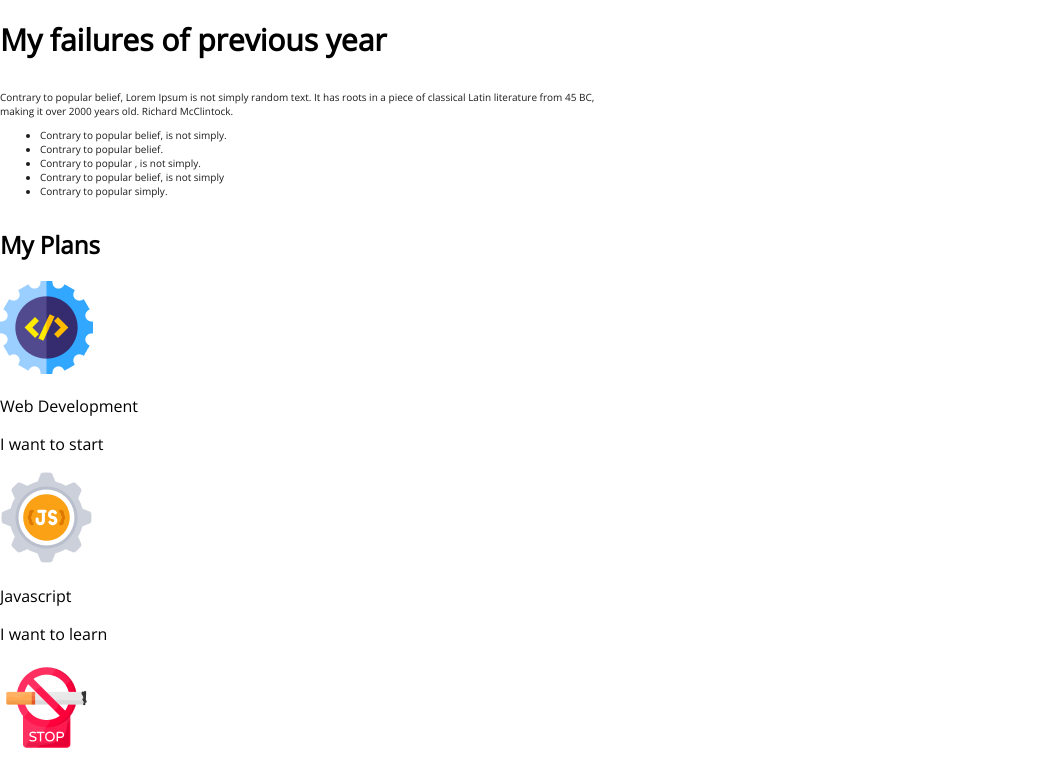
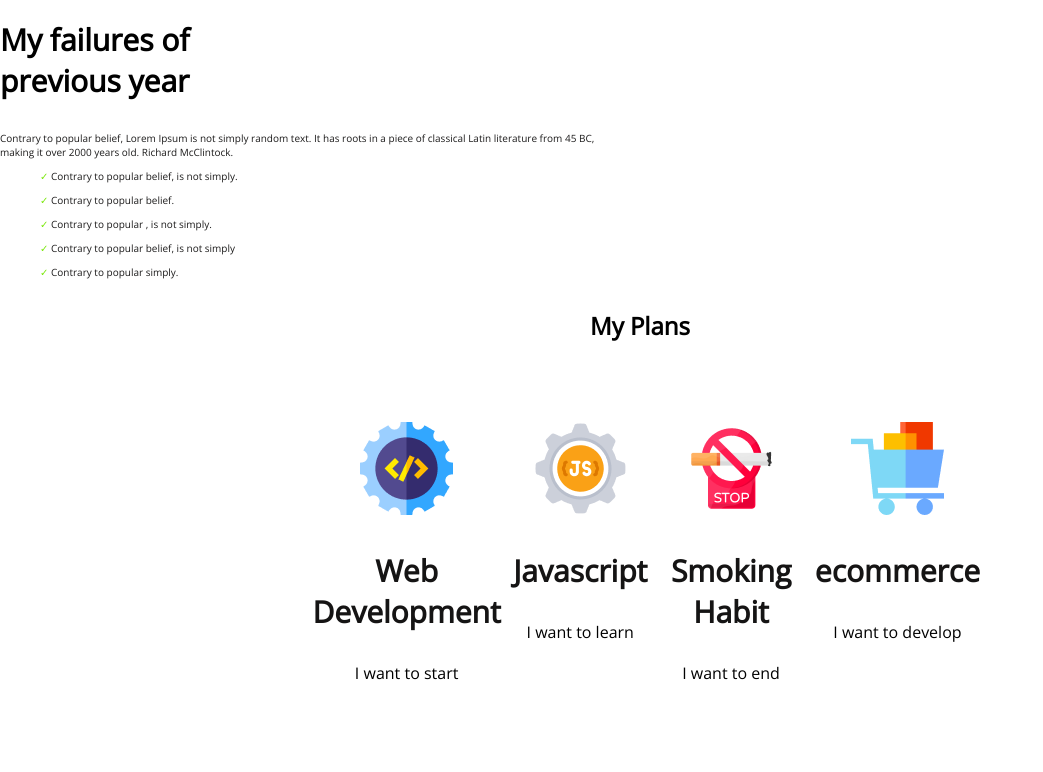
Before and after one commit to thaminasultanaprite/my-new-year-new-me, a plain HTML site: page index.html in a window 1280 px wide. Shown: the part 1340-2112 px from the top of the page, without its empty margins (0-1043 px from the left). Drawn offline with nearby package versions, Linux system fonts and the light colour scheme.

Commit message:
third commit

```diff
--- a/index.html
+++ b/index.html
@@ -82,20 +82,21 @@
         <img src="images/person.png" alt="">
 
         <div class="failer-head">
-            <p>My failures of previous year</p>
+            <p>My failures of <br>previous year</p>
         </div>
      <div class="sort-title">
         <p>Contrary to popular belief, Lorem Ipsum is not simply random text. It has roots in a piece of classical Latin literature from 45 BC, making it over 2000 years old. Richard McClintock.</p>
 
         <div class="list">
             <ul>
-                <li>Contrary to popular belief, is not simply.</li>
-                <li>Contrary to popular belief.</li>
-                <li>Contrary to popular , is not simply.</li>
-                <li>Contrary to popular belief, is not simply</li>
-                <li>Contrary to popular simply.</li>
+                <p><span class="color">&#10003;</span> Contrary to popular belief, is not simply.</p>
+                <p><span class="color">&#10003;</span> Contrary to popular belief.</p>
+                    <p><span class="color">&#10003;</span> Contrary to popular , is not simply.</p>
+                        <p><span class="color">&#10003;</span> Contrary to popular belief, is not simply</p>
+                            <p><span class="color">&#10003;</span> Contrary to popular simply.</p>
             </ul>
         </div>
+
 
     </section>
 
@@ -105,37 +106,38 @@
 
         <!-- plan part -->
 
-        <section>
-            <div>
+        <section clas="full-plan">
+
+            <div class="head-plan">
                 <h2>My Plans</h2>
             </div>
 
-            <div>
+            <div class="plan-item">
 
-                <div>
+                <div class="plan-icon">
                     <img src="images/icons/web.png" alt="">
-                    <p>Web Development</p>
-                    <p>I want to start</p>
+                    <p class="idea">Web Development</p>
+                    <p class="spann">I want to start</p>
                 </div>
 
 
-                <div>
+                <div class="plan-icon">
                     <img src="images/icons/js.png" alt="">
-                    <p>Javascript</p>
-                    <p>I want to learn</p>
+                    <p class="idea">Javascript</p>
+                    <p class="spann">I want to learn</p>
                 </div>
 
 
-                <div>
+                <div class="plan-icon">
                     <img src="images/icons/smoke.png" alt="">
-                    <p>Smoking Habit</p>
-                    <p>I want to end</p>
+                    <p class="idea">Smoking Habit</p>
+                    <p class="spann">I want to end</p>
                 </div>
 
-                <div>
+                <div class="plan-icon">
                     <img src="images/icons/ecom.png" alt="">
-                    <p>ecommerce</p>
-                    <p>I want to develop</p>
+                    <p class="idea">ecommerce</p>
+                    <p class="spann">I want to develop</p>
                 </div>
 
 
--- a/style.css
+++ b/style.css
@@ -62,6 +62,7 @@ body {
 
 .failer-head{
     font-size: 30PX;
+    font-weight: 300;
     font-weight:bold;
 }
 .sort-title{
@@ -71,10 +72,29 @@ body {
    color: rgb(29, 28, 28);
 
 }
-
+.color{
+    color: rgb(122, 232, 11);
+}
 
 .flexi{
     display:flex;
 
 
 }
+.head-plan{
+    text-align: center;
+}
+.plan-item{
+    display: flex;
+    justify-content: space-around;
+    margin: 80px 300px;
+
+}
+.plan-icon{
+    text-align: center;
+}
+.idea{
+    font-weight: 700;
+    font-size: 30px;
+    color: #151414;
+}
```
